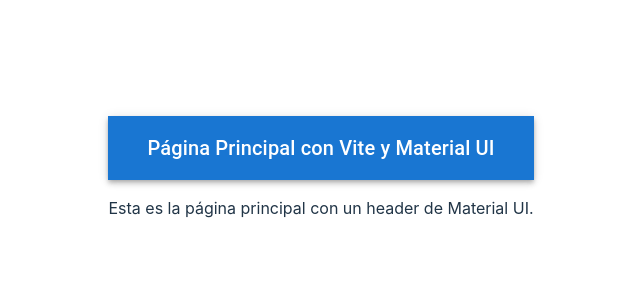
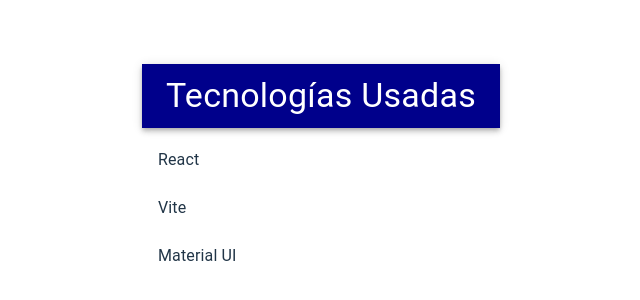
Before and after one commit to tokki9/Vite-React, a React (Vite) app: page / in a window 1280 px wide. Shown: the part 224-524 px from the top of the page, without its empty margins (319-959 px from the left). Built offline with nearby package versions, Linux system fonts and the light colour scheme.

Commit message:
Modificamos el codigo de Header.jsx para darle mas estetica y cambiamos el contenido de la pagina

```diff
--- a/src/App.jsx
+++ b/src/App.jsx
@@ -2,10 +2,8 @@
 Archivo : index.html
 Autor : Paolo Jesus Mansilla Ttito
 Fecha : 29/09/2024
-Descripción : utilizamos React Developer Tools para depurar y verificar
-el estado y props de los componentes en tiempo real, junto con las herramientas
-de Visual Studio Code para gestionar el flujo del código y automatizar el despliegue
-en GitHub Pages.
+Descripción : Utilizamos componentes de Material UI para construir el componente
+Header y lo importaremos en App.jsx.
 */
 import { useState } from 'react'
 import reactLogo from './assets/react.svg'
@@ -13,12 +11,21 @@ import viteLogo from '/vite.svg'
 import './App.css'
 import React from 'react';
 import Header from './Header';
+import { List, ListItem, ListItemText } from '@mui/material';
 
 function App() {
+  const tecnologias = ['React', 'Vite', 'Material UI'];
+
   return (
     <div>
-      <Header titulo="Página Principal con Vite y Material UI" />
-      <p>Esta es la página principal con un header de Material UI.</p>
+      <Header titulo="Tecnologías Usadas" />
+      <List>
+        {tecnologias.map((tecnologia, index) => (
+          <ListItem key={index}>
+            <ListItemText primary={tecnologia} />
+          </ListItem>
+        ))}
+      </List>
     </div>
   );
 }
--- a/src/Header.jsx
+++ b/src/Header.jsx
@@ -1,12 +1,15 @@
 // src/Header.jsx
+/* Aquí modificamos el código de Header.jsx para darle mas estética a nuestra pagina web
+*/
+
 import React from 'react';
 import { AppBar, Toolbar, Typography } from '@mui/material';
 
 const Header = ({ titulo }) => {
   return (
-    <AppBar position="static">
+    <AppBar position="static" sx={{ backgroundColor: 'darkblue' }}>
       <Toolbar>
-        <Typography variant="h6" component="div" sx={{ flexGrow: 1 }}>
+        <Typography variant="h4" component="div" sx={{ flexGrow: 1, color: 'white' }}>
           {titulo}
         </Typography>
       </Toolbar>
```
